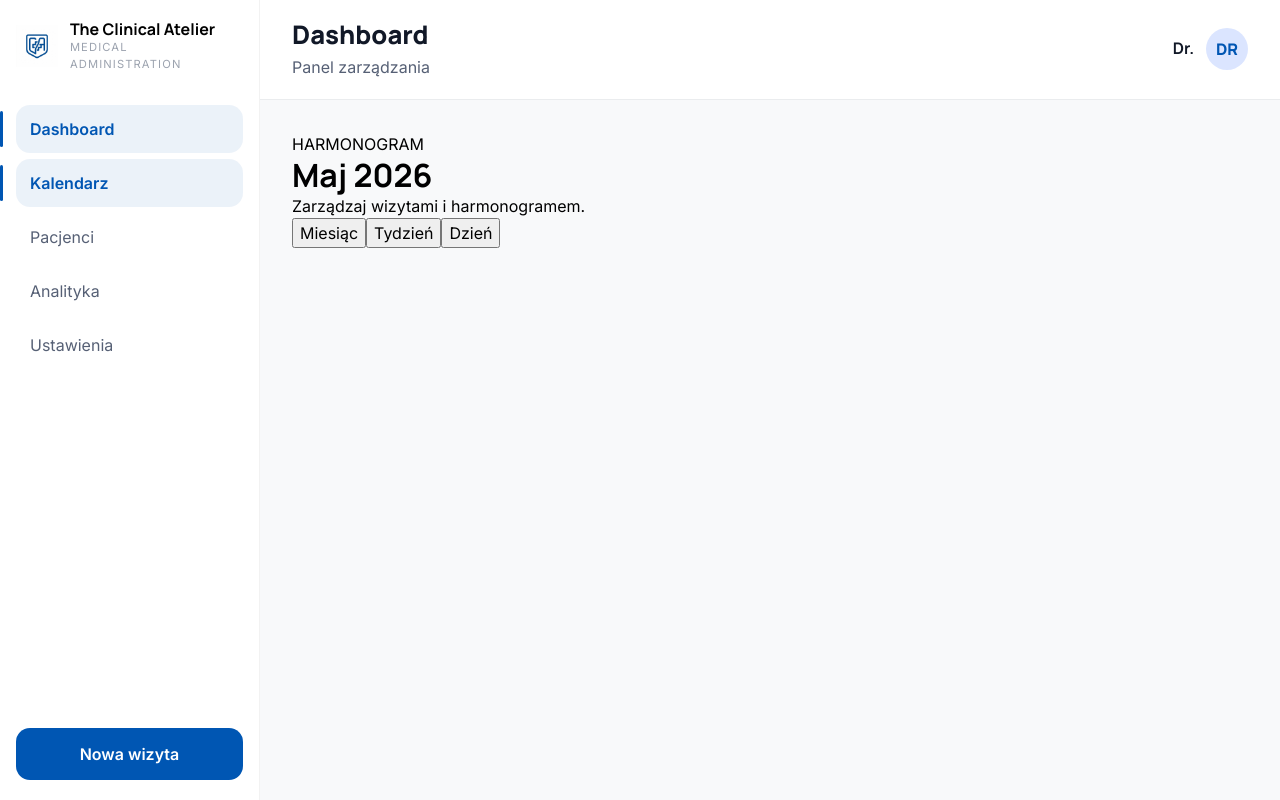
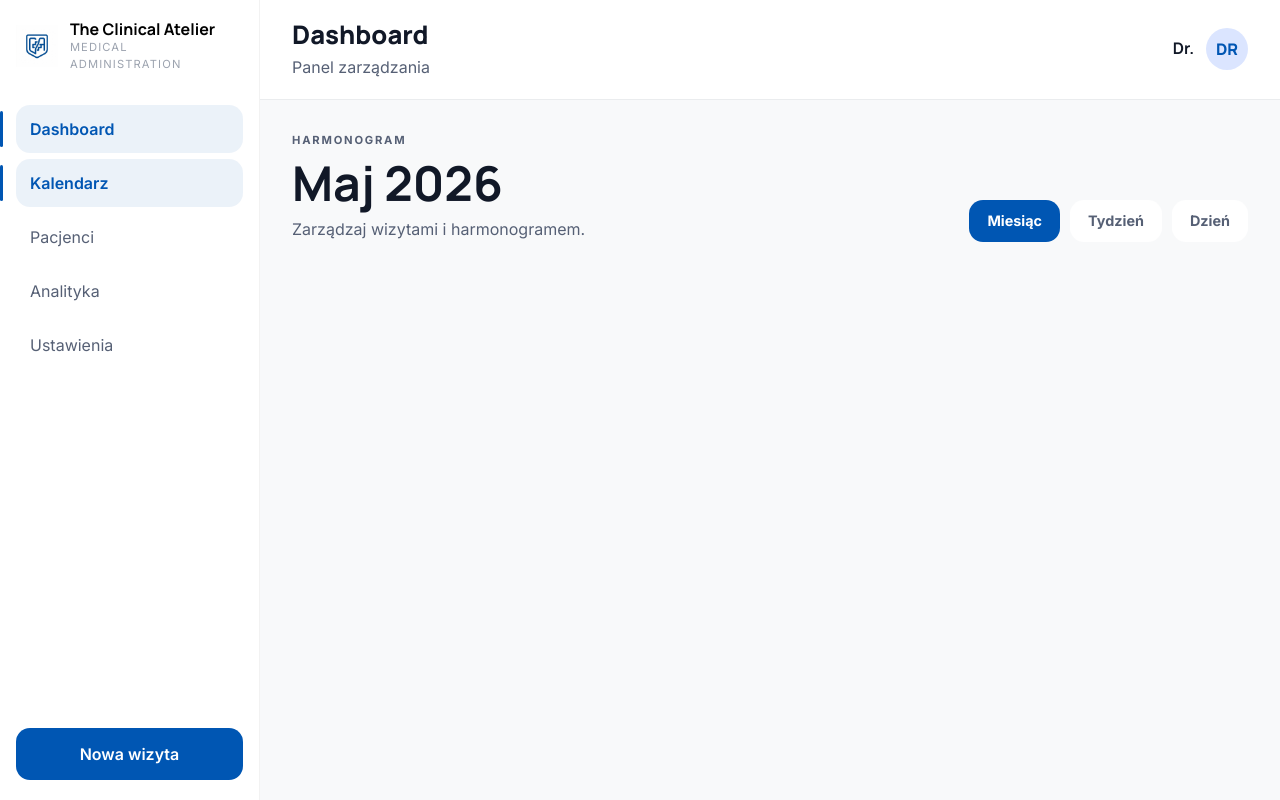
Before and after one commit to kacpi95/clinic-management-system, a React (Vite) app in the folder frontend/: page /dashboard/calendar in a window 1280 px wide. Built offline with nearby package versions, Linux system fonts and the light colour scheme; sample sign-in values are in the browser's storage.

Commit message:
style: add styles CalendarHeader

```diff
--- a/frontend/src/features/calendar/components/CalendarHeader/CalendarHeader.module.scss
+++ b/frontend/src/features/calendar/components/CalendarHeader/CalendarHeader.module.scss
@@ -0,0 +1,78 @@
+@use '../../../../styles/variables' as *;
+
+.wrapper {
+  display: flex;
+  flex-direction: column;
+  gap: 24px;
+}
+
+.content {
+  display: flex;
+  flex-direction: column;
+  gap: 10px;
+}
+
+.eyebrow {
+  margin: 0;
+  font-size: 0.7rem;
+  font-weight: 800;
+  letter-spacing: 0.16em;
+  color: $secondary;
+}
+
+.title {
+  margin: 0;
+  font-family: $text-headline;
+  font-size: 2.4rem;
+  line-height: 1;
+  color: $text-default;
+}
+
+.description {
+  margin: 0;
+  max-width: 420px;
+  font-size: 1rem;
+  line-height: 1.6;
+  color: $secondary;
+}
+
+.actions {
+  display: flex;
+  flex-wrap: wrap;
+  gap: 10px;
+
+  button {
+    min-height: 42px;
+    padding: 0 18px;
+    border: none;
+    border-radius: $radius-sm;
+    background: $surface-bg-alt;
+    font-family: $text-body;
+    font-size: 0.9rem;
+    font-weight: 700;
+    color: $secondary;
+    cursor: pointer;
+    transition: $transition-fast;
+
+    &:hover {
+      transform: translateY(-1px);
+    }
+  }
+}
+
+.active {
+  background: $primary !important;
+  color: $button-text !important;
+}
+
+@media (min-width: 768px) {
+  .wrapper {
+    flex-direction: row;
+    align-items: flex-end;
+    justify-content: space-between;
+  }
+
+  .title {
+    font-size: 3rem;
+  }
+}
```
